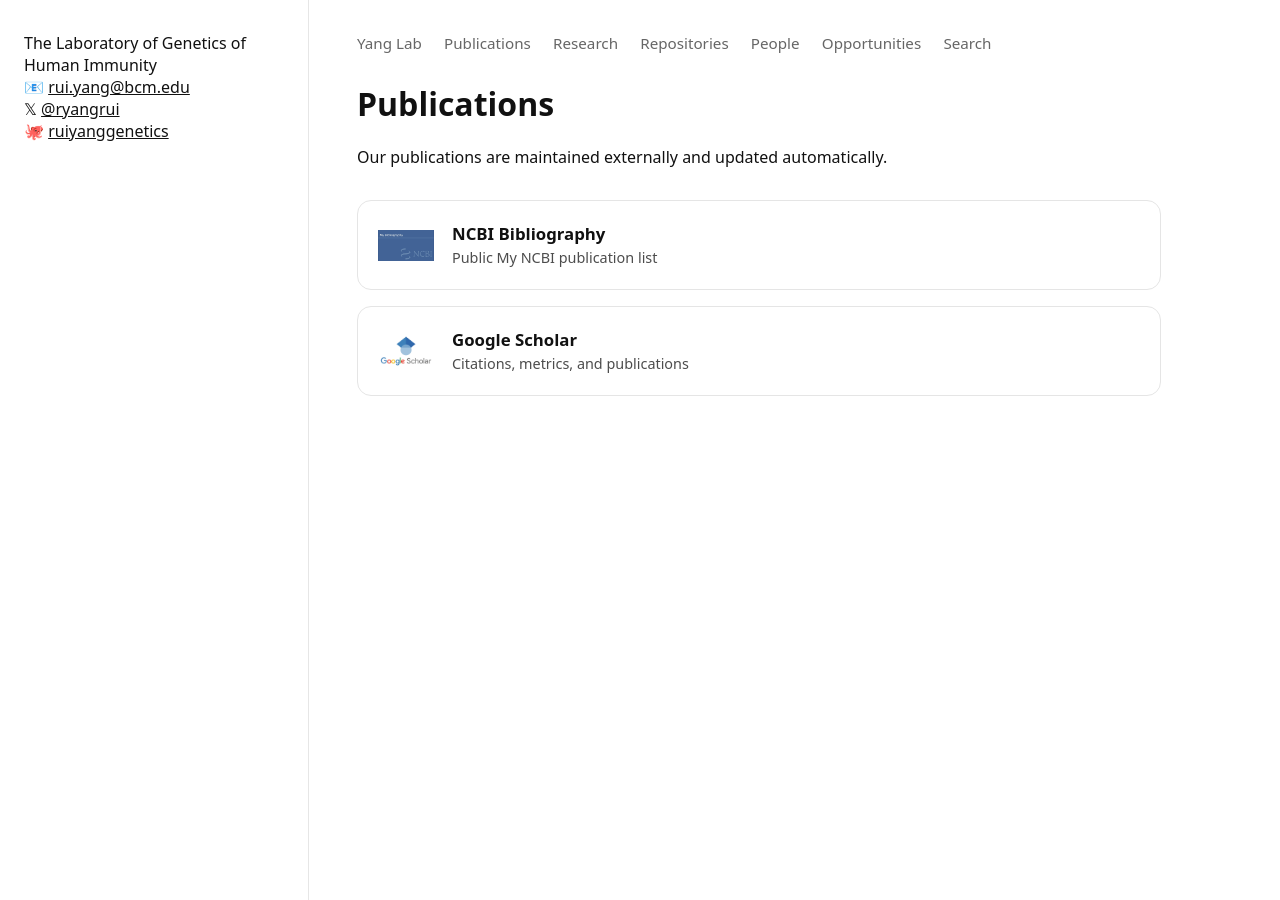
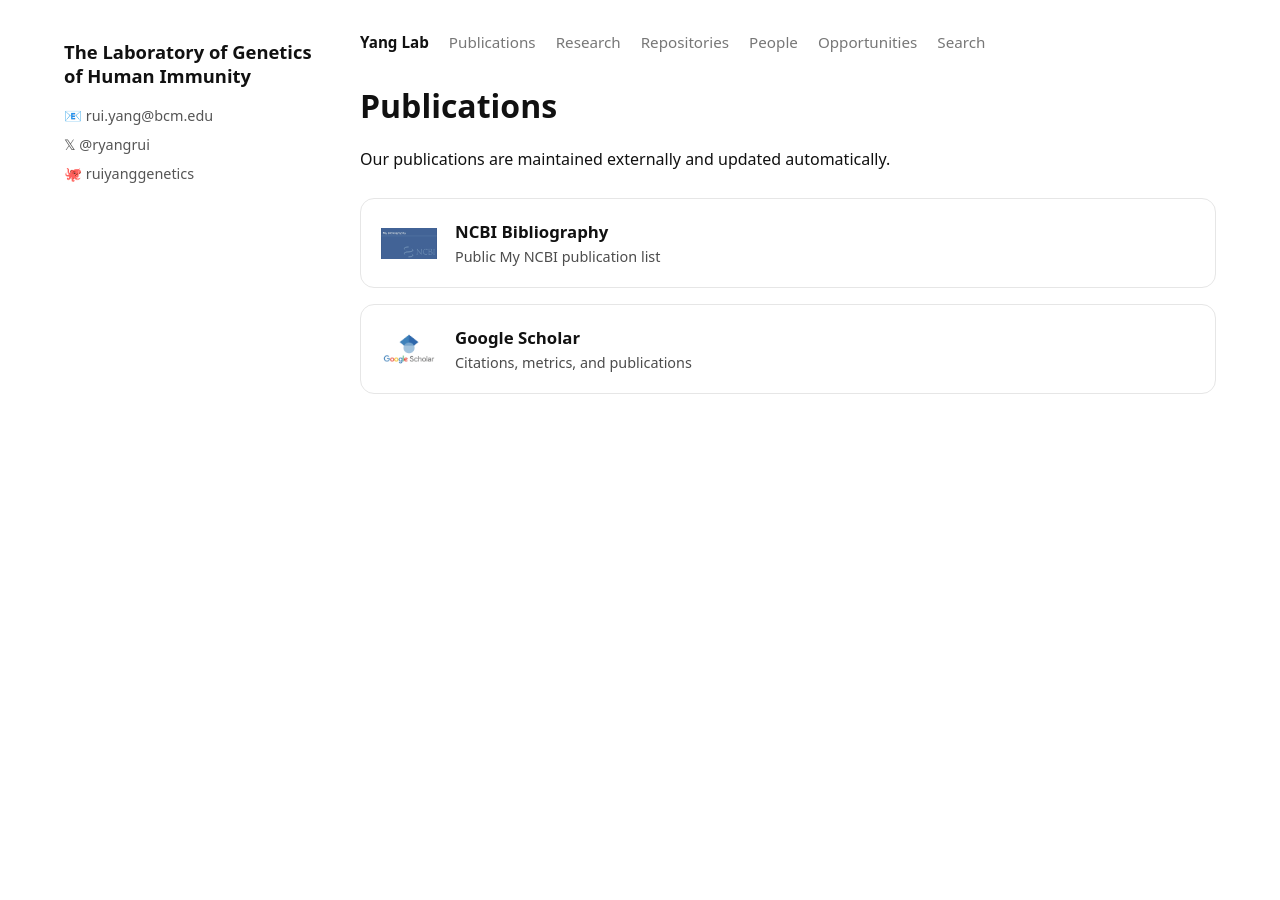
Before and after one commit to ruiyanggenetics/ghilab, a Jekyll site: the page built from publications.md, in a window 1280 px wide and 900 px high. Built offline with Jekyll 4.4.1, drawn with Linux system fonts in a browser that asks for light colours.

Commit message:
Update style.css

```diff
--- a/assets/style.css
+++ b/assets/style.css
@@ -1,6 +1,10 @@
 /* =========================
-   BASE STYLES
+   BASE
    ========================= */
+
+* {
+  box-sizing: border-box;
+}
 
 body {
   font-family: system-ui, -apple-system, BlinkMacSystemFont, "Segoe UI", sans-serif;
@@ -11,95 +15,84 @@ body {
 
 a {
   color: inherit;
+  text-decoration: none;
+}
+
+a:hover {
+  text-decoration: underline;
 }
 
 /* =========================
-   GLOBAL PAGE LAYOUT
+   PAGE LAYOUT
    ========================= */
 
 .page {
   display: flex;
-  min-height: 100vh;
+  max-width: 1200px;
+  margin: 0 auto;
+  padding: 32px 24px;
+  gap: 36px;              /* SPACE between sidebar & content */
 }
 
-/* ===== LEFT SIDEBAR ===== */
+/* =========================
+   LEFT SIDEBAR (NO BORDER)
+   ========================= */
 
 .sidebar {
   width: 260px;
-  padding: 32px 24px;
-  border-right: 1px solid #e6e6e6;
-  background: #fff;
-  position: sticky;
-  top: 0;
-  height: 100vh;
+  flex-shrink: 0;
+  padding-top: 8px;
+  background: transparent;
+
+  /* KILL ANY SEPARATOR */
+  border: none !important;
 }
 
-.lab-name a {
+/* Lab name */
+.sidebar-title {
   font-size: 1.15rem;
   font-weight: 700;
-  text-decoration: none;
-  color: #111;
+  line-height: 1.3;
+  margin-bottom: 18px;
 }
 
-.lab-links {
-  margin-top: 18px;
+/* Contact links */
+.sidebar-links {
+  display: flex;
+  flex-direction: column;
+  gap: 10px;
   font-size: 0.9rem;
   color: #555;
-  display: flex;
-  flex-direction: column;
-  gap: 8px;
-}
-
-.lab-links a {
-  text-decoration: none;
-  color: inherit;
-}
-
-.lab-links a:hover {
-  text-decoration: underline;
-}
-
-/* ===== TOP NAV ===== */
-
-.topnav {
-  margin-bottom: 28px;
-}
-
-.topnav a {
-  margin-right: 18px;
-  font-size: 0.95rem;
-  color: #777;
-  text-decoration: none;
-}
-
-.topnav a:hover {
-  color: #111;
 }
 
 /* =========================
-   RIGHT CONTENT AREA
+   RIGHT CONTENT
    ========================= */
 
 .content {
   flex: 1;
-  padding: 32px 48px;
-  max-width: 900px;
-  box-sizing: border-box;
+  min-width: 0;
 }
 
 /* =========================
-   TOP NAVIGATION TABS
+   TOP NAV
    ========================= */
 
 .topnav {
-  margin-bottom: 28px;
+  display: flex;
+  flex-wrap: wrap;
+  align-items: baseline;
+  gap: 20px;
+  margin-bottom: 32px;
+
+  /* no line */
+  border: none;
 }
 
+/* Nav tabs */
 .topnav a {
-  margin-right: 18px;
   font-size: 0.95rem;
-  text-decoration: none;
-  color: #666;
+  color: #777;
   font-weight: 500;
 }
 
@@ -107,15 +100,29 @@ a {
   color: #111;
 }
 
+/* Brand tab */
+.topnav a.brand {
+  font-weight: 700;
+  color: #111;
+}
+
 /* =========================
-   HOME PAGE BANNER
+   MAIN CONTENT
+   ========================= */
+
+main {
+  max-width: 900px;
+}
+
+/* =========================
+   HOME BANNER
    ========================= */
 
 .site-banner {
   width: 100%;
   display: block;
   border-radius: 14px;
-  margin: 0 0 20px 0;
+  margin-bottom: 22px;
 }
 
 /* =========================
@@ -126,22 +133,21 @@ a {
   display: flex;
   align-items: center;
   gap: 18px;
-  margin: 12px 0 18px 0;
+  margin: 14px 0 22px 0;
 }
 
 .affiliations img {
-  height: 90px;
+  height: 80px;
   width: auto;
   object-fit: contain;
-  display: block;
 }
 
 /* =========================
-   PUBLICATIONS PAGE
+   PUBLICATIONS
    ========================= */
 
 .pub-list {
-  margin-top: 2rem;
+  margin-top: 28px;
 }
 
 .pub-card {
@@ -153,10 +159,8 @@ a {
   padding: 16px 20px;
   margin-bottom: 16px;
 
-  border: 1px solid #e5e5e5;
+  border: 1px solid #e6e6e6;
   border-radius: 14px;
-  text-decoration: none;
-  color: inherit;
 
   transition: background 0.15s ease, transform 0.1s ease;
 }
@@ -175,7 +179,6 @@ a {
 .pub-title {
   font-weight: 600;
   font-size: 1.05rem;
-  line-height: 1.25;
 }
 
 .pub-desc {
@@ -185,11 +188,11 @@ a {
 }
 
 /* =========================
-   CONTACT BLOCK
+   CONTACT BLOCK (HOME PAGE)
    ========================= */
 
 .contact-block {
-  margin-top: 14px;
+  margin-top: 16px;
   display: flex;
   flex-direction: column;
   gap: 10px;
@@ -198,47 +201,31 @@ a {
 
 .contact-row {
   display: grid;
-  grid-template-columns: 1.4em 1fr;
+  grid-template-columns: 1.5em 1fr;
   column-gap: 10px;
   align-items: center;
 }
 
-.contact-icon {
-  display: inline-flex;
-  justify-content: center;
-}
-
-.contact-block a {
-  text-decoration: none;
-  color: inherit;
-}
-
-.contact-block a:hover {
-  text-decoration: underline;
-}
-
 /* =========================
-   MOBILE RESPONSIVE
+   MOBILE
    ========================= */
 
 @media (max-width: 900px) {
   .page {
     flex-direction: column;
+    padding: 22px 18px;
   }
 
   .sidebar {
     width: 100%;
-    height: auto;
-    position: relative;
-    border-right: none;
-    border-bottom: 1px solid #e6e6e6;
+    margin-bottom: 18px;
   }
 
   .content {
-    padding: 22px 18px;
+    padding: 0;
   }
 
   .affiliations img {
-    height: 70px;
+    height: 64px;
   }
 }
```
